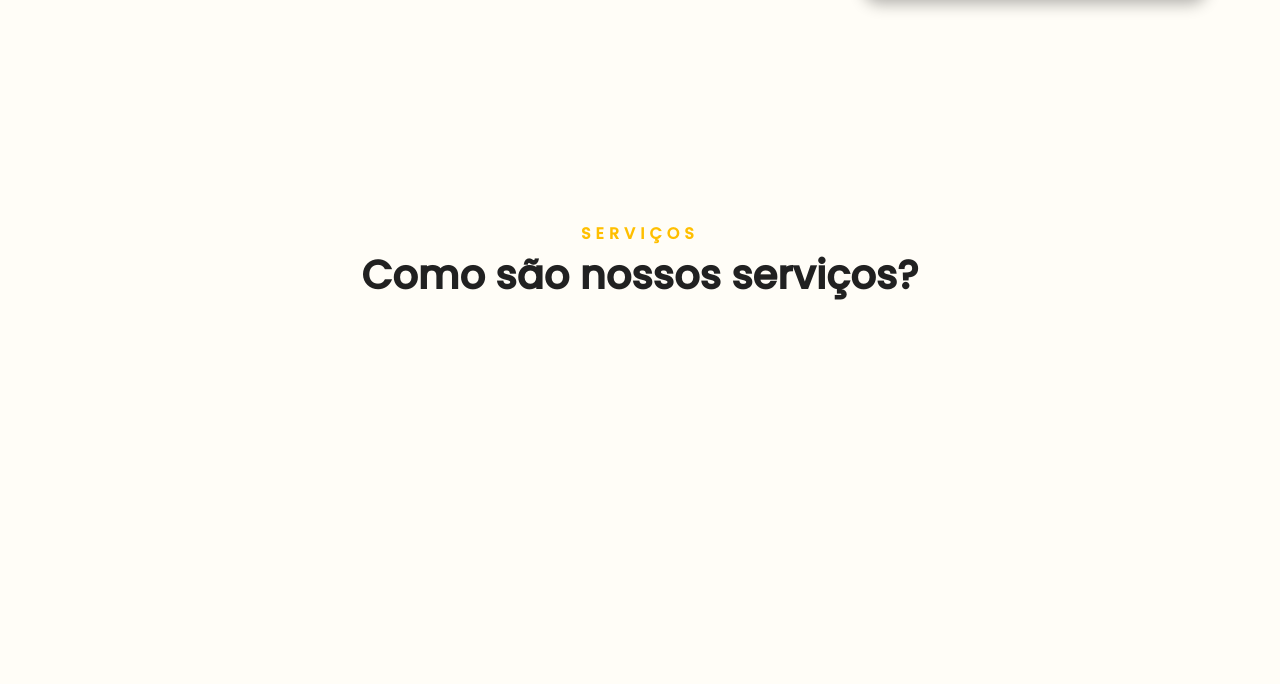
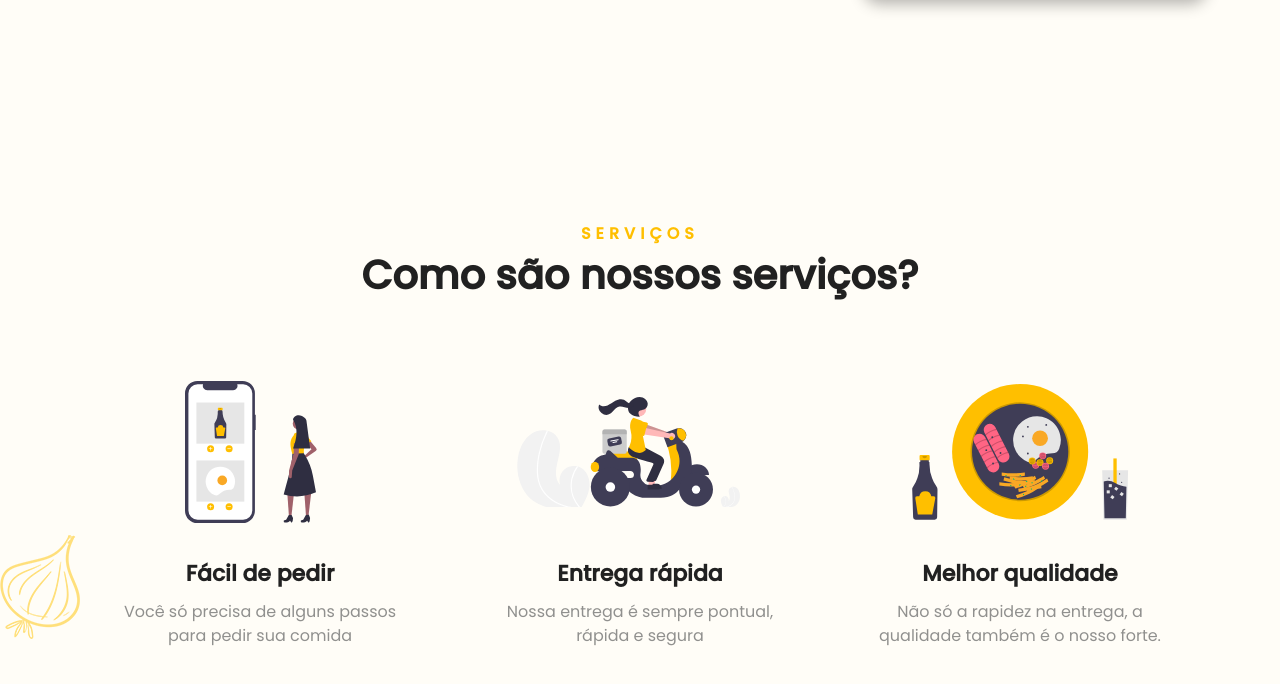
Before and after one commit to AsafeLucena/Cardapio-online, a plain HTML site: page index.html in a window 1280 px wide. Shown: the part 793-1477 px from the top of the page. Before the commit the page ends 1321 px from the top, so only its background shows below. Drawn offline with Linux system fonts and the light colour scheme.

Commit message:
container serviços

```diff
--- a/css/main.css
+++ b/css/main.css
@@ -225,3 +225,35 @@ margin-top: 5px;
    margin-top: 5px;
    margin-bottom: 30px;
 }
+
+.card-icon {
+ height: 150px;
+ margin: 0 auto;
+ margin-bottom: 30px;
+ display: flex;
+ justify-content: center;
+ align-items: center;
+
+}
+
+.card-text{
+   color: var(--color-text-out);
+   font-style: 15px;
+   padding: 0px 30px;
+
+}
+
+.card-text p{
+   font-size: 22px;
+   color: var(--color-black);
+   margin-bottom: 10px;
+}
+
+.background-serviços {
+   position: absolute;
+   left: 0;
+   right:0;
+   height: 500px;
+   background-image: url(/img/bg-icons-1.png)!important;
+
+}
--- a/index.html
+++ b/index.html
@@ -89,6 +89,7 @@
     </section>
 
     <section class="serviços" id="serviços">
+        <div class="background-serviços"></div>
         <div class="container">
             <div class="row">
 
@@ -99,15 +100,41 @@
                     </h1>
                 </div>
 
-                <div class="col-4">
+                <div class="col-4 mb-5">
+                    <div class="card-icon text-center">
+                        <img src="/img/icone-pedido.svg" width="150" alt="">
+                    </div>
+                    <div class="card-text text-center mt-3">
+                        <p><b>Fácil de pedir</b>
+                        </p>
+                        <span>Você só precisa de alguns passos para pedir sua comida</span>
+                    </div>
+
 
                 </div>
 
-                <div class="col-4">
+                <div class="col-4 mb-5">
+                    <div class="card-icon text-center">
+                        <img src="/img/icone-delivery.svg" width="250" alt="">
+                    </div>
+                    <div class="card-text text-center mt-3">
+                        <p><b>Entrega rápida</b>
+                        </p>
+                        <span>Nossa entrega é sempre pontual, rápida e segura</span>
+                    </div>
+
 
                 </div>
+                <div class="col-4 mb-5">
+                    <div class="card-icon text-center">
+                        <img src="/img/icone-qualidade.svg" width="250" alt="">
+                    </div>
+                    <div class="card-text text-center mt-3">
+                        <p><b>Melhor qualidade</b>
+                        </p>
+                        <span>Não só a rapidez na entrega, a qualidade também é o nosso forte. </span>
+                    </div>
 
-                <div class="col-4">
 
                 </div>
 
```
